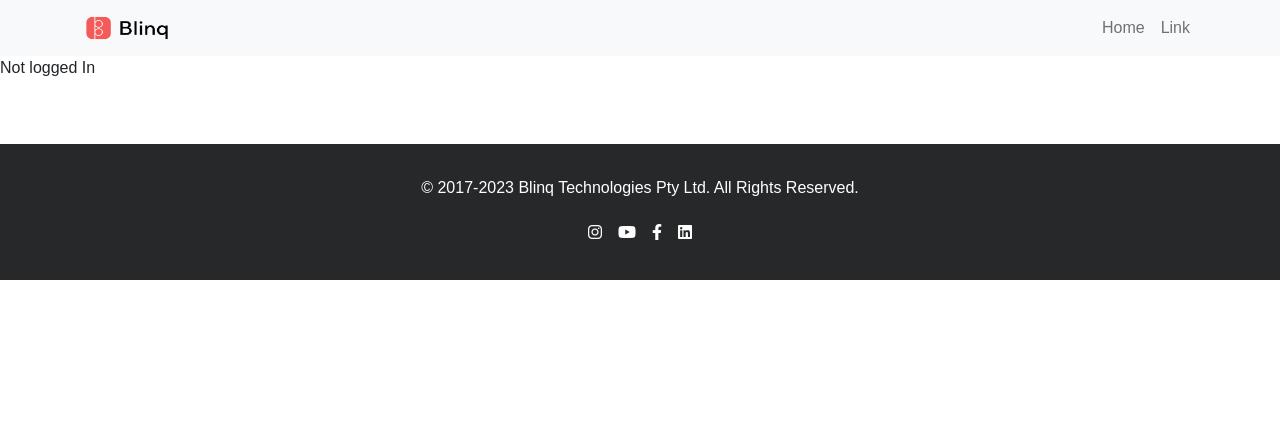
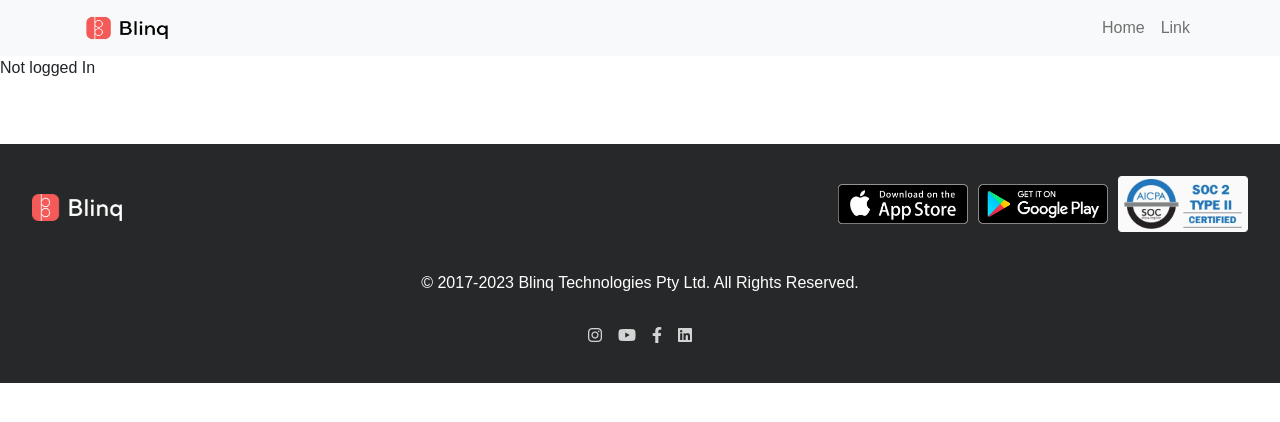
Before and after one commit to Ishan-Wijesingha99/Blinq-Full-Stack-Coding-Challenge, a Next.js app in the folder blinq-challenge-code/: page / in a window 1280 px wide. Shown: the top 422 px of the page. Built offline with nearby package versions, Linux system fonts and the light colour scheme; no server answers.

Commit message:
completed footer

```diff
--- a/blinq-challenge-code/components/Footer.js
+++ b/blinq-challenge-code/components/Footer.js
@@ -1,10 +1,77 @@
 import React from 'react'
+import appStoreImg from  '../public/app-store.webp'
+import goooglePlayImg from '../public/google-play.webp'
+import SOCImg from '../public/soc-2-certified.webp'
+import Image from 'next/image'
+import footerLogo from '../public/footer-logo.png'
+import Link from 'next/link'
+
+
 
 export default function Footer() {
   return (
     <div className='footer-container'>
 
       <div className='footer-download-links'>
+
+        <div className='download-links-left'>
+          <Link href='/'>
+            <Image
+            src={footerLogo}
+            width={90}
+            height={27}
+            />
+          </Link>
+        </div>
+
+        <div className='download-links-right'>
+
+          <Link
+          href="https://apps.apple.com/app/id1324102258"
+          passHref
+          >
+            <a target="_blank" rel="noopener noreferrer">
+              <div className='download-img-wrapper'>
+                <Image
+                src={appStoreImg}
+                width={130}
+                height={40}
+                />
+              </div>
+            </a>
+          </Link>
+
+          <Link
+          href="https://play.google.com/store/apps/details?id=com.rabbl.blinq"
+          passHref
+          >
+            <a target="_blank" rel="noopener noreferrer">
+              <div className='download-img-wrapper'>
+                <Image
+                src={goooglePlayImg}
+                width={130}
+                height={40}
+                />
+              </div>
+            </a>
+          </Link>
+
+          <Link
+          href="https://app.vanta.com/blinq/trust/wywxgtvmdkpf4v8wmskgd1"
+          passHref
+          >
+            <a target="_blank" rel="noopener noreferrer">
+              <div className='download-img-wrapper'>
+                <Image
+                src={SOCImg}
+                width={130}
+                height={56}
+                />
+              </div>
+            </a>
+          </Link>
+
+        </div>
 
       </div>
 
@@ -13,13 +80,41 @@ export default function Footer() {
       </div>
 
       <div className='social-media-icons'>
-        <i className="fa-brands fa-instagram social-footer-icon"></i>
+        <Link href='https://www.instagram.com/blinq.app/' passHref>
+          <a target="_blank" rel="noopener noreferrer">
+            <i
+            className="fa-brands fa-instagram social-footer-icon"
+            style={{color: 'rgba(255,255,255,0.8)'}}
+            ></i>
+          </a>
+        </Link>
 
-        <i className="fa-brands fa-youtube social-footer-icon"></i>
+        <Link href='https://www.youtube.com/channel/UCopwKOpWolEHxJONR5ZVjMQ' passHref>
+          <a target="_blank" rel="noopener noreferrer">
+            <i
+            className="fa-brands fa-youtube social-footer-icon"
+            style={{color: 'rgba(255,255,255,0.8)'}}
+            ></i>
+          </a>
+        </Link>
 
-        <i className="fa-brands fa-facebook-f social-footer-icon"></i>
+        <Link href='https://www.facebook.com/blinqtechnologies' passHref>
+          <a target="_blank" rel="noopener noreferrer">
+            <i
+            className="fa-brands fa-facebook-f social-footer-icon"
+            style={{color: 'rgba(255,255,255,0.8)'}}
+            ></i>
+          </a>
+        </Link>
 
-        <i className="fa-brands fa-linkedin social-footer-icon"></i>
+        <Link href='https://www.linkedin.com/company/blinq-me/' passHref>
+          <a target="_blank" rel="noopener noreferrer">
+            <i
+            className="fa-brands fa-linkedin social-footer-icon"
+            style={{color: 'rgba(255,255,255,0.8)'}}
+            ></i>
+          </a>
+        </Link>
       </div>
     </div>
   )
--- a/blinq-challenge-code/components/IntegrationsDashboard.js
+++ b/blinq-challenge-code/components/IntegrationsDashboard.js
@@ -3,12 +3,17 @@ import Image from 'next/image'
 import salesforceLogo from '../public/salesforce-logo.png'
 import hubspotLogo from '../public/hubspot-logo.png'
 import zapierlogo from '../public/zapier-logo.png'
+import { useAuth } from '../context/AuthContext'
 
 
 
 export default function IntegrationsDashboard() {
+  const { currentUser } = useAuth()
+
   return (
     <div>
+
+      {currentUser && <p className='logged-in-message'>User is Logged In</p>}
 
       <h1 className='integrations-page-title'>Available Integrations</h1>
 
--- a/blinq-challenge-code/styles/globals.css
+++ b/blinq-challenge-code/styles/globals.css
@@ -50,7 +50,14 @@ a {
   text-align: center;
 }
 
+.logged-in-message {
+  text-align: center;
+  font-size: 2rem;
+  margin-top: 2rem;
+}
+
 .integration-container {
+  cursor: pointer;
   margin-top: 4rem;
   padding: 2rem;
   display: flex;
@@ -66,6 +73,11 @@ a {
   color: white;
 }
 
+.integration-container:hover {
+  transition: 300ms;
+  scale: 1.02;
+}
+
 .integrations-page-title {
   text-align: center;
   margin-top: 4rem;
@@ -79,12 +91,11 @@ a {
   color: white
 }
 
-.footer-download-links {
 
-}
 
 .rights-reserved {
   text-align: center;
+  margin-bottom: 1.5rem;
 }
 
 .social-media-icons {
@@ -96,3 +107,38 @@ a {
 .social-footer-icon {
   margin: 0.5rem;
 }
+
+.social-footer-icon:hover {
+  cursor: pointer;
+}
+
+.footer-download-links {
+  display: flex;
+  justify-content: space-between;
+  align-items: center;
+  margin-bottom: 2rem;
+}
+
+.download-links-right {
+  display: flex;
+  justify-content: center;
+  align-items: center;
+}
+
+.download-links-left {
+  display: flex;
+  justify-content: center;
+  align-items: center;
+}
+
+.download-links-left:hover {
+  cursor: pointer;
+}
+
+.download-img-wrapper {
+  margin-left: 10px;
+}
+
+.download-img-wrapper:hover {
+  cursor: pointer;
+}
```
Also changed, not shown: blinq-challenge-code/public/footer-logo.png (added).
